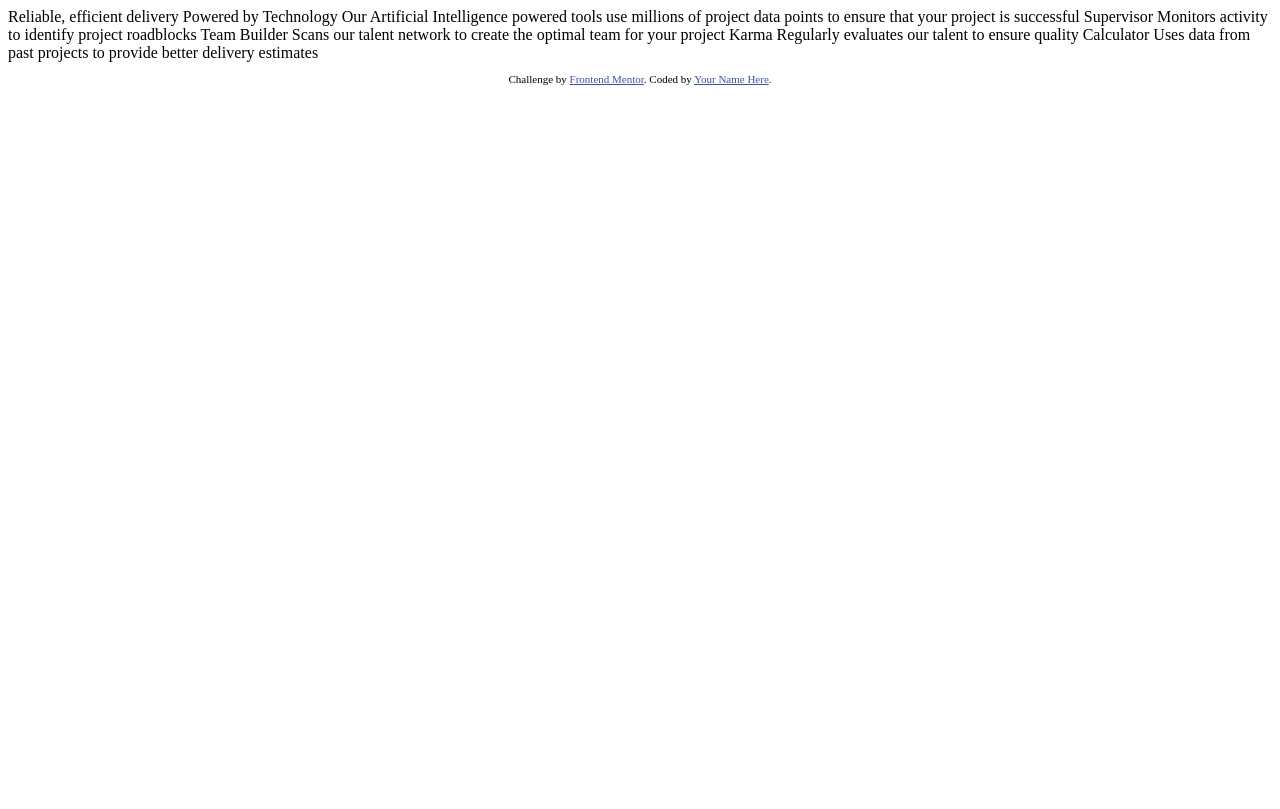
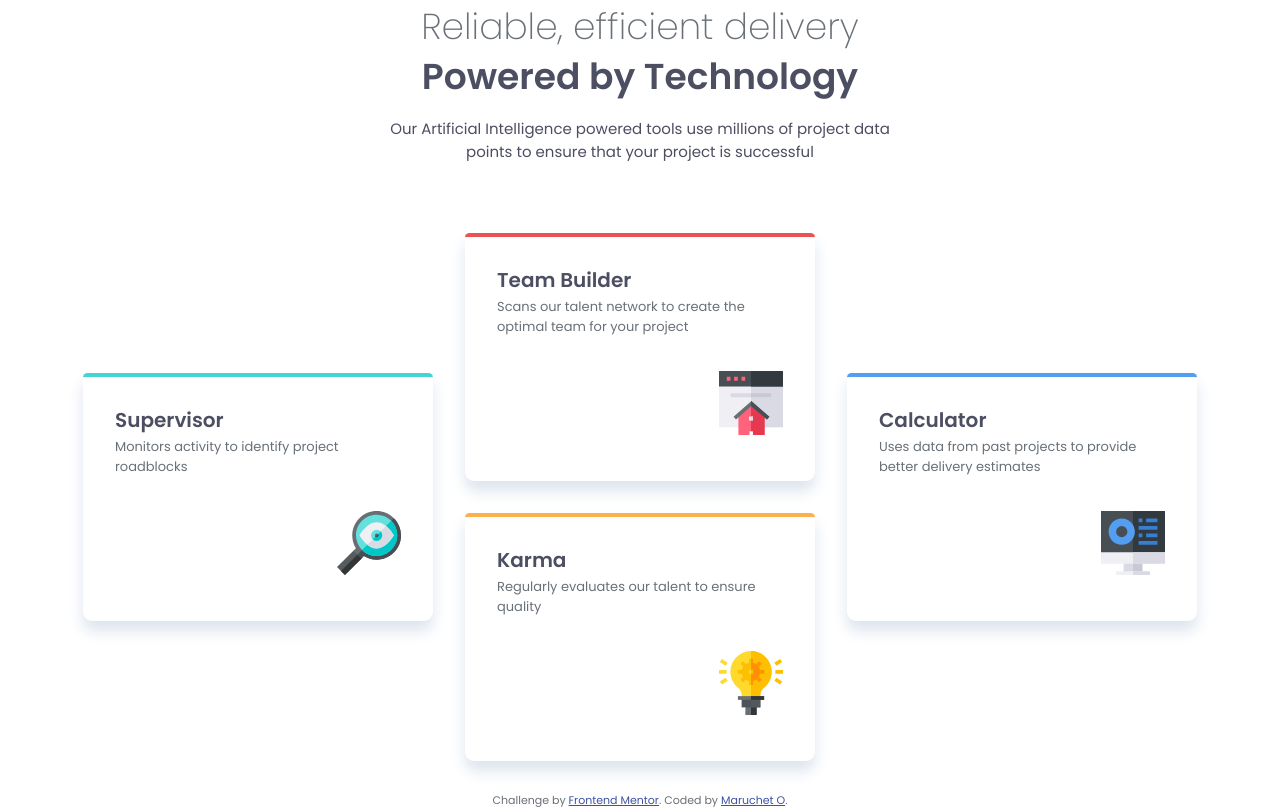
Before and after one commit to MaruchetO/Four-card-feature-section, a plain HTML site: page index.html in a window 1280 px wide. Drawn offline with Linux system fonts and the light colour scheme.

Commit message:
Updated index.html and styles.css

```diff
--- a/index.html
+++ b/index.html
@@ -1,44 +1,79 @@
 <!DOCTYPE html>
 <html lang="en">
   <head>
-  <meta charset="UTF-8">
-  <meta name="viewport" content="width=device-width, initial-scale=1.0"> <!-- displays site properly based on user's device -->
+    <meta charset="UTF-8" />
+    <meta name="viewport" content="width=device-width, initial-scale=1.0" />
+    <!-- displays site properly based on user's device -->
 
-  <link rel="icon" type="image/png" sizes="32x32" href="./images/favicon-32x32.png">
-
+    <link
+      rel="icon"
+      type="image/png"
+      sizes="32x32"
+      href="./images/favicon-32x32.png"
+    />
+    <link rel="stylesheet" href="styles.css" />
     <title>Frontend Mentor | Four card feature section</title>
-
-  <!-- Feel free to remove these styles or customise in your own stylesheet 👍 -->
-  <style>
-    .attribution { font-size: 11px; text-align: center; }
-    .attribution a { color: hsl(228, 45%, 44%); }
-  </style>
   </head>
   <body>
+    <div class="container">
+      <header>
+        <h1 class="text-1">Reliable, efficient delivery</h1>
+        <h1 class="text-2">Powered by Technology</h1>
+        <p class="text-3">
+          Our Artificial Intelligence powered tools use millions of project data
+          points to ensure that your project is successful
+        </p>
+      </header>
 
-  Reliable, efficient delivery
-  Powered by Technology
+      <div class="space"></div>
 
-  Our Artificial Intelligence powered tools use millions of project data points
-  to ensure that your project is successful
+      <section class="card-grid">
+        <div class="card card-1">
+          <h2>Supervisor</h2>
+          <p>Monitors activity to identify project roadblocks</p>
+          <picture>
+            <img src="./images/icon-supervisor.svg" alt="Supervisor icon" />
+          </picture>
+        </div>
 
-  Supervisor
-  Monitors activity to identify project roadblocks
+        <div class="card card-2">
+          <h2>Team Builder</h2>
+          <p>
+            Scans our talent network to create the optimal team for your project
+          </p>
+          <picture>
+            <img src="./images/icon-team-builder.svg" alt="Team Builder icon" />
+          </picture>
+        </div>
 
-  Team Builder
-  Scans our talent network to create the optimal team for your project
+        <div class="card card-3">
+          <h2>Karma</h2>
+          <p>Regularly evaluates our talent to ensure quality</p>
+          <picture>
+            <img src="./images/icon-karma.svg" alt="Karma icon" />
+          </picture>
+        </div>
 
-  Karma
-  Regularly evaluates our talent to ensure quality
-
-  Calculator
+        <div class="card card-4">
+          <h2>Calculator</h2>
+          <p>
             Uses data from past projects to provide better delivery estimates
-
+          </p>
+          <picture>
+            <img src="./images/icon-calculator.svg" alt="Calculator icon" />
+          </picture>
+        </div>
+      </section>
+    </div>
 
     <footer>
       <p class="attribution">
-      Challenge by <a href="https://www.frontendmentor.io?ref=challenge" target="_blank">Frontend Mentor</a>.
-      Coded by <a href="#">Your Name Here</a>.
+        Challenge by
+        <a href="https://www.frontendmentor.io?ref=challenge" target="_blank"
+          >Frontend Mentor</a
+        >. Coded by
+        <a href="https://www.frontendmentor.io/profile/MaruchetO">Maruchet O</a
+        >.
       </p>
     </footer>
   </body>
--- /dev/null
+++ b/styles.css
@@ -0,0 +1,193 @@
+@import url("https://fonts.googleapis.com/css2?family=Poppins:ital,wght@0,100;0,200;0,300;0,400;0,500;0,600;0,700;0,800;0,900;1,100;1,200;1,300;1,400;1,500;1,600;1,700;1,800;1,900&display=swap");
+
+:root {
+  /* Primary */
+  --red: hsl(0, 78%, 62%);
+  --cyan: hsl(180, 62%, 55%);
+  --orange: hsl(34, 97%, 64%);
+  --blue: hsl(212, 86%, 64%);
+  /* Neutral */
+  --grey500: hsl(234, 12%, 34%);
+  --grey400: hsl(212, 6%, 44%);
+  --white: hsl(0, 0%, 100%);
+  /* Shadow */
+  --shadow: hsl(215, 32%, 90%);
+}
+
+/* Typography */
+.text-1 {
+  font-size: 36px;
+  font-weight: 200;
+  margin: 0px;
+  line-height: 1.5;
+}
+.text-2 {
+  font-size: 36px;
+  font-weight: 600;
+  margin: 0px;
+  color: var(--grey500);
+  line-height: 1.3;
+}
+.text-3 {
+  font-size: 15px;
+  font-weight: 400;
+  color: var(--grey500);
+  margin-block: 16px;
+}
+h2 {
+  font-size: 20px;
+  font-weight: 600;
+  margin: 0 0 2px;
+  color: var(--grey500);
+}
+.card p {
+  margin: 0px 0px 34px;
+}
+
+/* Elements */
+* {
+  font-family: "Poppins", serif;
+  font-size: 13px;
+  font-weight: 400;
+  color: var(--grey400);
+}
+body {
+  min-height: 100vh;
+  display: flex;
+  flex-direction: column;
+  align-items: center;
+  justify-content: center;
+  margin: 0;
+}
+.container {
+  display: flex;
+  flex-direction: column;
+  align-items: center;
+}
+header {
+  text-align: center;
+  width: 540px;
+}
+
+.space {
+  height: 54px;
+}
+
+.card-grid {
+  display: grid;
+  grid-template-columns: 1fr repeat(3, 350px) 1fr;
+  grid-gap: 32px;
+}
+.card {
+  widght: 350px;
+  height: 214px;
+  box-shadow: 0px 10px 15px var(--shadow);
+  border-top-left-radius: 4.5px;
+  border-top-right-radius: 4.5px;
+  border-bottom-left-radius: 9px;
+  border-bottom-right-radius: 9px;
+  padding: 28px 32px 2px;
+  background-color: var(--white);
+}
+.card-1 {
+  grid-column: 2 / 3;
+  grid-row: 2 / 4;
+  border-top: 4px solid var(--cyan);
+}
+.card-2 {
+  grid-column: 3 / 4;
+  grid-row: 1 / 3;
+  border-top: 4px solid var(--red);
+}
+.card-3 {
+  grid-column: 3 / 4;
+  grid-row: 3 / 5;
+  border-top: 4px solid var(--orange);
+}
+.card-4 {
+  grid-column: 4 / 5;
+  grid-row: 2 / 4;
+  border-top: 4px solid var(--blue);
+}
+picture {
+  display: flex;
+  justify-content: flex-end;
+  align-items: flex-end;
+  height: 100;
+}
+
+/* Attribution */
+.attribution {
+  font-size: 11px;
+  text-align: center;
+  position: relative;
+  top: 20px;
+}
+.attribution a {
+  color: hsl(228, 45%, 44%);
+  font-size: 11px;
+}
+
+@media screen and (min-width: 681px) and (max-width: 1200px) {
+  header {
+    margin-block: 70px;
+  }
+  .space {
+    height: 0px;
+  }
+  .card-grid {
+    display: flex;
+    flex-direction: column;
+    grid-gap: 32px;
+  }
+  .card {
+    box-shadow: 0px 10px 15px var(--shadow);
+    padding: 32px 32px 0px;
+    margin-inline: 32px;
+  }
+  .card p {
+    margin-bottom: 30px;
+  }
+}
+
+@media screen and (max-width: 680px) {
+  .text-1 {
+    font-size: 24px;
+    font-weight: 200;
+    margin: 0px;
+  }
+  .text-2 {
+    font-size: 24px;
+    font-weight: 600;
+    margin-bottom: 12px;
+    color: var(--grey500);
+  }
+  .text-3 {
+    font-size: 15px;
+    font-weight: 400;
+    margin: 0px;
+    color: var(--grey500);
+  }
+  header {
+    text-align: center;
+    width: 300px;
+    margin-block: 55px;
+  }
+  .space {
+    height: 4px;
+  }
+  .card-grid {
+    display: flex;
+    flex-direction: column;
+    grid-gap: 32px;
+  }
+  .card {
+    box-shadow: 0px 10px 15px var(--shadow);
+    padding: 30px 32px 0px;
+    margin-inline: 30px;
+  }
+  .card p {
+    font-size: 13px;
+    margin: 0px 0px 30px;
+  }
+}
```
Lines whose indentation alone changed are shown as unchanged.
